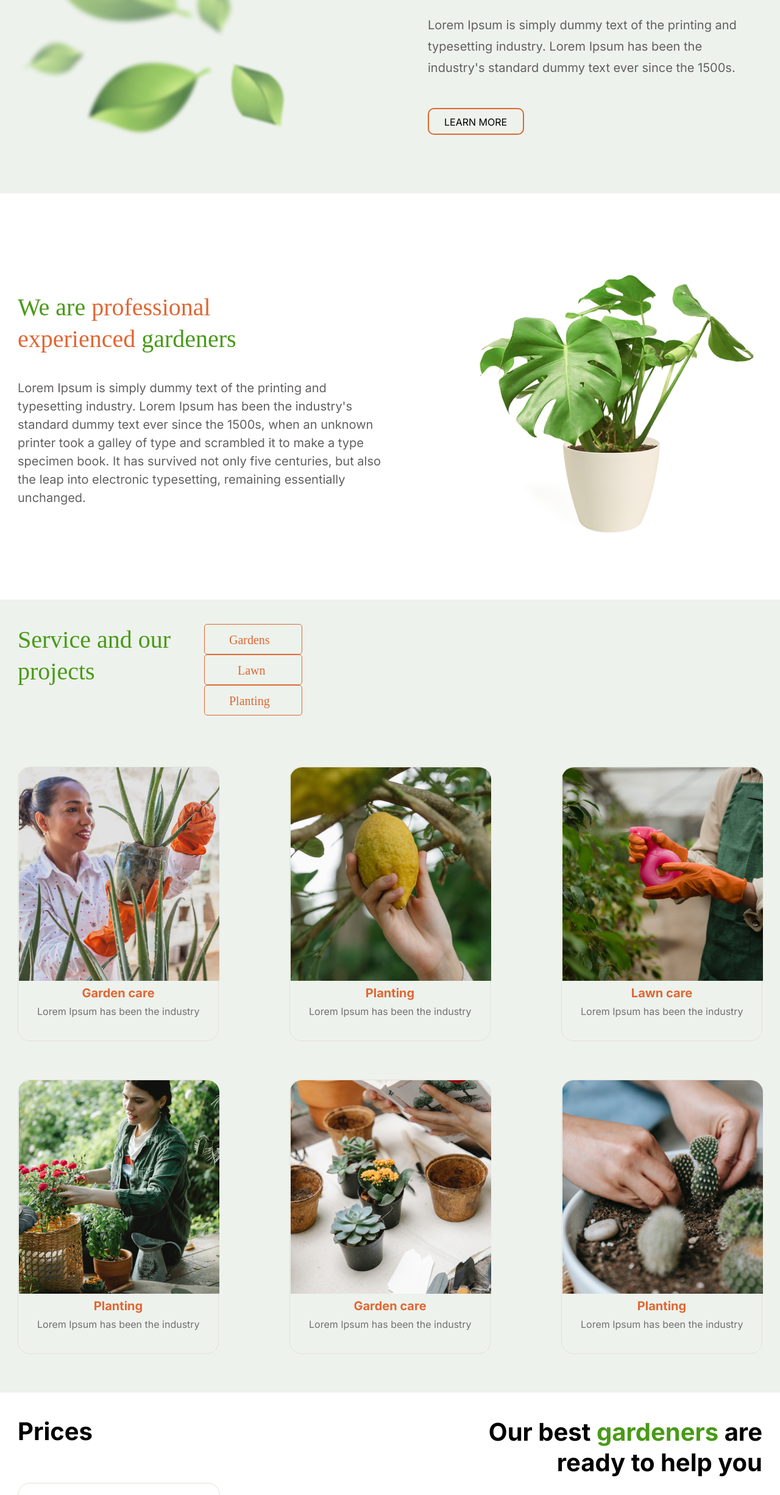
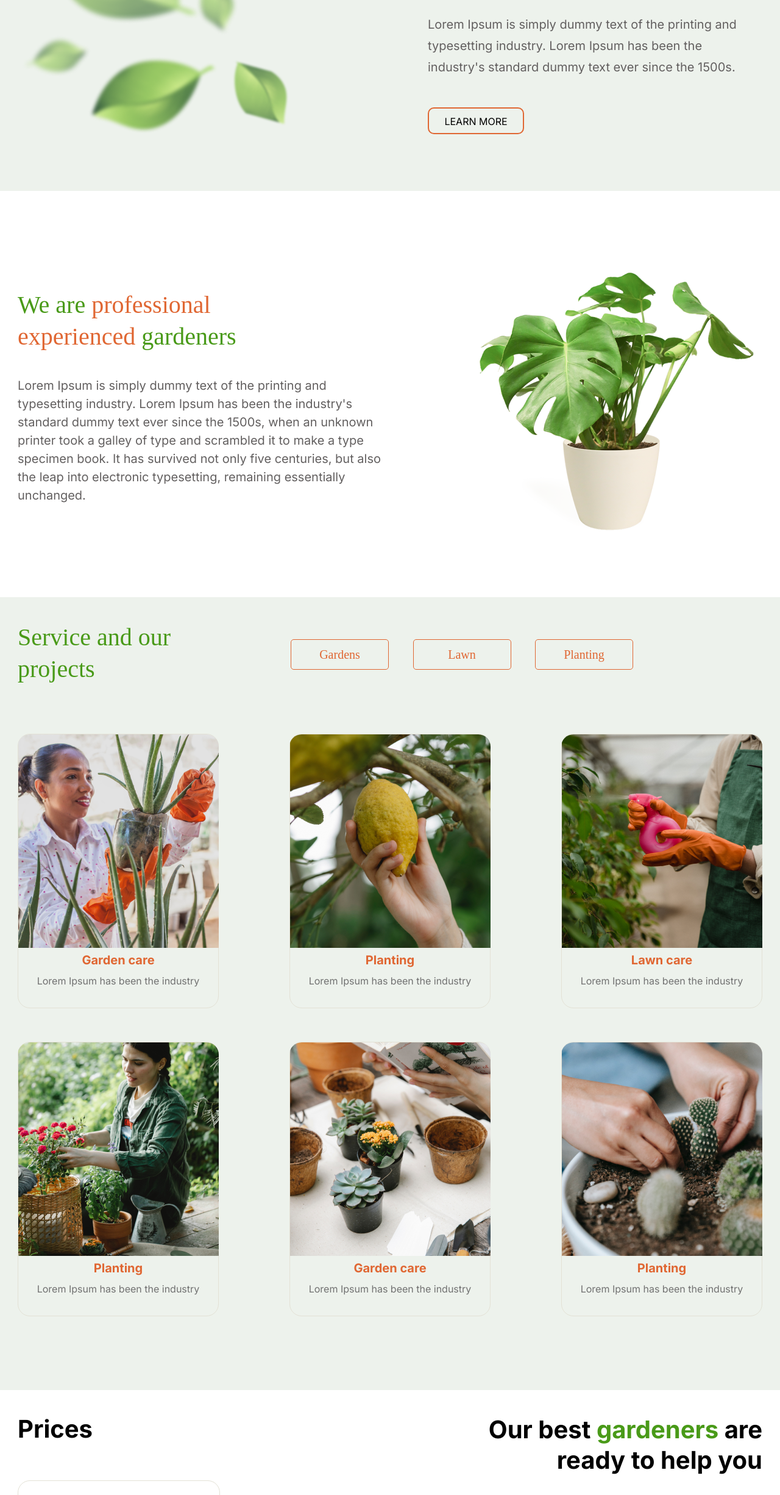
Before and after one commit to volya-piatrovich/rsschool-cv-stg0, a plain HTML site: page index.html in a window 1280 px wide. Shown: the part 349-2800 px from the top of the page at 61% size. Drawn offline with Linux system fonts and the light colour scheme; a web font is replaced by a local one.

Commit message:
feat: add last blocks and js file

```diff
--- a/index.html
+++ b/index.html
@@ -1,17 +1,35 @@
 <!DOCTYPE html>
 <html lang="en">
   <head>
-    <meta charset="UTF-8" />
-    <meta http-equiv="X-UA-Compatible" content="IE=edge" />
-    <meta name="viewport" content="width=device-width, initial-scale=1.0" />
-    <link rel="stylesheet" href="./sass/style.css" />
-    <link rel="preconnect" href="https://fonts.googleapis.com" />
-    <link rel="preconnect" href="https://fonts.gstatic.com" crossorigin />
+    <meta charset="UTF-8">
+    <meta http-equiv="X-UA-Compatible" content="IE=edge">
+    <meta name="viewport" content="width=device-width, initial-scale=1.0">
+    <link rel="stylesheet" href="./sass/style.css">
+    <link rel="preconnect" href="https://fonts.googleapis.com">
+    <link rel="preconnect" href="https://fonts.gstatic.com" crossorigin>
     <link
       href="https://fonts.googleapis.com/css2?family=Inika:wght@400;700&family=Inter:wght@300;400;600;700&family=Roboto&display=swap"
       rel="stylesheet"
-    />
+   >
     <title>Plants</title>
+    <link
+      rel="apple-touch-icon"
+      sizes="180x180"
+      href="./favicon/apple-touch-icon.png"
+   >
+    <link
+      rel="icon"
+      type="image/png"
+      sizes="32x32"
+      href="./favicon/favicon-32x32.png"
+   >
+    <link
+      rel="icon"
+      type="image/png"
+      sizes="16x16"
+      href="./favicon/favicon-16x16.png"
+   >
+    <link rel="manifest" href="./favicon/site.webmanifest">
   </head>
   <body>
     <div class="wrapper">
@@ -20,28 +38,34 @@
           <div class="header__body">
             <div class="header__logo logo-header">
               <div class="logo-header__img">
-                <img src="./image/icons/logo.svg" alt="plants logo" />
+                <img src="./image/icons/logo.svg" alt="plants logo">
               </div>
               <div class="logo-header__text">Plants</div>
             </div>
             <nav class="header__menu menu-header">
               <ul class="menu-header__list">
-                <li class="menu-header__items"><a href="#">Home</a></li>
-                <li class="menu-header__items"><a href="#">About us</a></li>
-                <li class="menu-header__items"><a href="#">Service</a></li>
-                <li class="menu-header__items"><a href="#">Price</a></li>
-                <li class="menu-header__items"><a href="#">Contacts</a></li>
+                <li class="menu-header__items"><a href="#welcome">Home</a></li>
+                <li class="menu-header__items">
+                  <a href="#about-us">About us</a>
+                </li>
+                <li class="menu-header__items">
+                  <a href="#service">Service</a>
+                </li>
+                <li class="menu-header__items"><a href="#price">Price</a></li>
+                <li class="menu-header__items">
+                  <a href="#contacts">Contacts</a>
+                </li>
               </ul>
             </nav>
           </div>
         </div>
       </header>
       <main class="main">
-        <section class="welcome">
+        <section class="welcome" id="welcome">
           <div class="container">
             <div class="welcome__body">
               <div class="welcome__image">
-                <img src="./image/leafs.png" alt="leaves" />
+                <img src="./image/leafs.png" alt="leaves">
               </div>
               <div class="welcome__content">
                 <h1 class="welcome__title">
@@ -52,14 +76,12 @@
                   typesetting industry. Lorem Ipsum has been the industry's
                   standard dummy text ever since the 1500s.
                 </div>
-                <div class="welcome__button">
-                  <a href="#">LEARN MORE</a>
-                </div>
+                <button class="welcome__button">LEARN MORE</button>
               </div>
             </div>
           </div>
         </section>
-        <section class="about">
+        <section class="about" id="about-us">
           <div class="container">
             <div class="about__body">
               <div class="about__content">
@@ -77,86 +99,80 @@
                 </div>
               </div>
               <div class="about__image">
-                <img src="./image/houseplant.png" alt="house plant" />
+                <img src="./image/houseplant.png" alt="house plant">
               </div>
             </div>
           </div>
         </section>
-        <section class="service">
+        <section class="service" id="service">
           <div class="container">
             <div class="service__body">
               <div class="service__info">
                 <div class="service__title">Service and our projects</div>
-                <div class="service__buttons buttons-service">
-                  <div class="buttons-service__body">
-                    <button class="buttons-service__gardens">Gardens</button>
-                  </div>
-                  <div class="buttons-service__body">
-                    <button class="buttons-service__lawn">Lawn</button>
-                  </div>
-                  <div class="buttons-service__body">
-                    <button class="buttons-service__planting">Planting</button>
-                  </div>
+                <div class="service__buttons-row">
+                  <button class="service__button">Gardens</button>
+                  <button class="service__button">Lawn</button>
+                  <button class="service__button">Planting</button>
                 </div>
               </div>
               <div class="service__cards">
-                <div class="service__item item-service">
-                  <div class="item-service__image">
-                    <img src="./image/services1.png" alt="women with plant" />
+                <div class="service__card card-service card-service__first-row">
+                  <div class="card-service__image">
+                    <img src="./image/services1.png" alt="women with plant">
                   </div>
-                  <h3 class="item-service__title">Garden care</h3>
-                  <div class="item-service__text">
+                  <h3 class="card-service__title">Garden care</h3>
+                  <div class="card-service__text">
                     Lorem Ipsum has been the industry
                   </div>
                 </div>
-                <div class="service__item item-service">
-                  <div class="item-service__image">
-                    <img src="./image/services2.png" alt="lemon tree" />
+                <div class="service__card card-service card-service__first-row">
+                  <div class="card-service__image">
+                    <img src="./image/services2.png" alt="lemon tree">
                   </div>
-                  <h3 class="item-service__title">Planting</h3>
-                  <div class="item-service__text">
+                  <h3 class="card-service__title">Planting</h3>
+                  <div class="card-service__text">
                     Lorem Ipsum has been the industry
                   </div>
                 </div>
-                <div class="service__item item-service">
-                  <div class="item-service__image">
+                <div class="service__card card-service card-service__first-row">
+                  <div class="card-service__image">
                     <img
                       src="./image/services3.png"
                       alt="plants sprayed with water"
-                    />
+                   >
                   </div>
-                  <h3 class="item-service__title">Lawn care</h3>
-                  <div class="item-service__text">
+                  <h3 class="card-service__title">Lawn care</h3>
+                  <div class="card-service__text">
                     Lorem Ipsum has been the industry
                   </div>
                 </div>
-                <div class="service__item item-service">
-                  <div class="item-service__image">
+                <div class="service__card card-service">
+                  <div class="card-service__image">
                     <img
                       src="./image/services4.png"
                       alt="women caring for plants"
-                    />
+                   >
                   </div>
-                  <h3 class="item-service__title">Planting</h3>
-                  <div class="item-service__text">
+                  <h3 class="card-service__title">Planting</h3>
+                  <div class="card-service__text">
                     Lorem Ipsum has been the industry
                   </div>
                 </div>
-                <div class="service__item item-service">
-                  <div class="item-service__image">
-                    <img src="./image/services5.png" alt="flower pots" />
+                <div class="service__card card-service">
+                  <div class="card-service__image">
+                    <img src="./image/services5.png" alt="flower pots">
                   </div>
-                  <h3 class="item-service__title">Garden care</h3>
-                  <div class="item-service__text">
+                  <h3 class="card-service__title">Garden care</h3>
+                  <div class="card-service__text">
                     Lorem Ipsum has been the industry
                   </div>
                 </div>
-                <div class="service__item item-service">
-                  <div class="item-service__image">
-                    <img src="./image/services6.png" alt="potted plants" />
+                <div class="service__card card-service">
+                  <div class="card-service__image">
+                    <img src="./image/services6.png" alt="potted plants">
                   </div>
-                  <h3 class="item-service__title">Planting</h3>
-                  <div class="item-service__text">
+                  <h3 class="card-service__title">Planting</h3>
+                  <div class="card-service__text">
                     Lorem Ipsum has been the industry
                   </div>
                 </div>
@@ -164,7 +180,7 @@
             </div>
           </div>
         </section>
-        <section class="prices">
+        <section class="prices" id="price">
           <div class="container">
             <div class="prices__body">
               <div class="prices__list list-prices">
@@ -176,7 +192,7 @@
                       <img
                         src="./image/icons/price-icon.svg"
                         alt="acton icon"
-                      />
+                     >
                     </div>
                   </div>
                   <div class="list-prices__item item-list-prices">
@@ -185,7 +201,7 @@
                       <img
                         src="./image/icons/price-icon.svg"
                         alt="acton icon"
-                      />
+                     >
                     </div>
                   </div>
                   <div class="list-prices__item item-list-prices">
@@ -194,7 +210,7 @@
                       <img
                         src="./image/icons/price-icon.svg"
                         alt="acton icon"
-                      />
+                     >
                     </div>
                   </div>
                 </div>
@@ -205,23 +221,23 @@
                 </h2>
                 <button class="contact-price__button">Contact us</button>
                 <div class="contact-price__image">
-                  <img src="./image/prise-leafs.png" alt="leaves" />
+                  <img src="./image/prise-leafs.png" alt="leaves">
                 </div>
               </div>
             </div>
           </div>
         </section>
-        <section class="contacts">
+        <section class="contacts" id="contacts">
           <div class="container">
             <div class="contacts__body">
               <div class="contacts__image">
-                <img src="./image/contact.png" alt="woman width plant" />
+                <img src="./image/contact.png" alt="woman width plant">
               </div>
               <div class="contacts__tittle">Contact us</div>
               <div class="contacts__city city-contacts">
                 <div class="city-contacts__text">City</div>
                 <div class="city-contacts__icon">
-                  <img src="./image/icons/price-icon.svg" alt="acton icon" />
+                  <img src="./image/icons/price-icon.svg" alt="acton icon">
                 </div>
               </div>
             </div>
@@ -245,7 +261,7 @@
               <ul class="social-media__list">
                 <li class="social-media__item">
                   <a href="#" class="social-media__instagram">
-                    <img src="./image/icons/inst.svg" alt="instagram icon" />
+                    <img src="./image/icons/inst.svg" alt="instagram icon">
                   </a>
                 </li>
                 <li class="social-media__item">
@@ -253,12 +269,12 @@
                     <img
                       src="./image/icons/facebook.svg"
                       alt="faceboock icon"
-                    />
+                   >
                   </a>
                 </li>
                 <li class="social-media__item">
                   <a href="#" class="social-media__twitter">
-                    <img src="./image/icons/twitter.svg" alt="twitter icon" />
+                    <img src="./image/icons/twitter.svg" alt="twitter icon">
                   </a>
                 </li>
                 <li class="social-media__item">
@@ -266,7 +282,7 @@
                     <img
                       src="./image/icons/pinterest.svg"
                       alt="pinterest icon"
-                    />
+                   >
                   </a>
                 </li>
               </ul>
@@ -275,5 +291,6 @@
         </div>
       </footer>
     </div>
+    <script src="./index.js"></script>
   </body>
 </html>
--- /dev/null
+++ b/index.js
@@ -0,0 +1,3 @@
+console.log(
+  'Вёрстка валидная +10 \nВёрстка семантическая +20 \n<header>, <main>, <footer> +3 \nпять элементов <section> +3 \nтолько один заголовок <h1> +3 \nчетыре заголовка <h2> +3 \nодин элемент <nav> +3 \nдва списка ul > li > a (панель навигации, ссылки на соцсети) +3 \nпять кнопок <button> +2 \nВёрстка соответствует макету +48 \nблок <header> +6 \nсекция welcome +7 \nсекция about +7 \nсекция service +7 \nсекция prices +7 \nсекция contacts +7 \nблок <footer> +7 \nТребования к css + 12 \nдля построения сетки используются флексы или гриды +2 \nпри уменьшении масштаба страницы браузера вёрстка размещается по центру, а не сдвигается в сторону +2 \nфоновый цвет тянется на всю ширину страницы +2 \nиконки добавлены в формате .svg. SVG может быть добавлен любым способом. Обращаем внимание на формат, а не на способ добавления +2 \nизображения добавлены в формате .jpg или .png +2 \nесть favicon +2 \nИнтерактивность, реализуемая через css +20 \nплавная прокрутка по якорям +5 \ncсылки в футере при нажатии на них ведут на гитхаб автора проекта и на страницу курса https://rs.school/js-stage0/ +5 \nинтерактивность включает в себя не только изменение внешнего вида курсора, например, при помощи свойства cursor: pointer, но и другие визуальные эффекты, например, изменение цвета фона или цвета шрифта.+5 \nобязательное требование к интерактивности: плавное изменение внешнего вида элемента при наведении и клике не влияющее на соседние элементы +5 \nИтоговая оценка: 100 баллов'
+);
--- a/sass/_base.scss
+++ b/sass/_base.scss
@@ -1,3 +1,6 @@
+html {
+  scroll-behavior: smooth;
+}
 .wrapper {
   min-height: 100%;
   display: flex;
--- a/sass/_contacts.scss
+++ b/sass/_contacts.scss
@@ -1,5 +1,5 @@
 .contacts {
-  max-height: 550px;
+  min-height: 550px;
   background-color: #edf2ec;
 
   &__body {
--- a/sass/_footer.scss
+++ b/sass/_footer.scss
@@ -1,5 +1,5 @@
 .footer {
-  max-height: 130px;
+  min-height: 130px;
   background-color: #fff;
   font-family: 'Inter';
   color: #000000;
--- a/sass/_header.scss
+++ b/sass/_header.scss
@@ -1,6 +1,6 @@
 .header {
   background-color: #edf2ec;
-  max-height: 134px;
+  max-height: 130px;
   &__body {
     font-family: inika;
     font-size: 16px;
@@ -31,7 +31,7 @@
   }
 
   &__items {
-    padding-right: 46px;
+    padding-right: 47px;
     transition: color 0.2s ease-in, font-weight 0.2s ease-in;
     &:last-child {
       content: '';
--- a/sass/_prices.scss
+++ b/sass/_prices.scss
@@ -1,10 +1,9 @@
 .prices {
   background-color: #ffffff;
-  max-height: 560px;
+  min-height: 560px;
 
   &__body {
     display: flex;
-    margin: 40px 0 115px 0;
   }
 
   &__list {
@@ -18,6 +17,7 @@
   }
 }
 .list-prices {
+  margin-top: 40px;
   &__title {
     font-family: 'Inter';
     font-weight: 700;
@@ -62,6 +62,7 @@
   }
 }
 .contact-price {
+  margin-top: 40px;
   &__title {
     font-family: 'Inter';
     font-weight: 700;
--- a/sass/_service.scss
+++ b/sass/_service.scss
@@ -1,15 +1,15 @@
 .service {
-  max-height: 1300px;
+  min-height: 1300px;
   background-color: #edf2ec;
   &__body {
     display: flex;
-    flex-direction: column;
+    flex-wrap: wrap;
   }
 
   &__info {
     display: flex;
-    max-width: 1007px;
-    margin-top: 40px;
+    width: 1010px;
+    margin: 40px 0 80px 0;
   }
 
   &__title {
@@ -20,56 +20,50 @@
     max-width: 306px;
   }
 
-  &__butons {
+  &__buttons-row {
+    margin: 29px 0 0 142px;
+  }
+
+  &__button {
+    display: inline-block;
+    width: 161px;
+    height: 50px;
+    border: 1px solid #e06733;
+    border-radius: 5px;
+    font-family: 'Inika';
+    font-size: 20px;
+    line-height: 1.3;
+    color: #e06733;
+    margin-left: 36px;
+    &:first-child {
+      margin-left: 0px;
+    }
+    background-color: transparent;
+    transition: color 0.3s ease-in, background-color 0.3s ease-in;
+    &:hover {
+      background-color: #e06733;
+      color: #edf2ec;
+    }
   }
 
   &__cards {
     display: flex;
+    flex-wrap: wrap;
     justify-content: space-between;
-    flex-wrap: wrap;
-    margin: 21px 0 118px 0;
   }
 
-  &__item {
+  &__card {
     display: flex;
     flex-direction: column;
+    align-items: center;
+    width: 330px;
     height: 450px;
-    width: 330px;
     border: 1px solid #e3e1d5;
     border-radius: 20px;
+    font-family: 'Inter';
   }
 }
-
-.buttons-service {
-  &__body {
-    width: 161px;
-    height: 50px;
-    border: 1px solid #e06733;
-    border-radius: 5px;
-    padding: 12px 0;
-  }
-  button {
-    background-color: transparent;
-    display: inline-block;
-    font-family: 'Inika';
-    font-size: 20px;
-    line-height: 1.3;
-    color: #e06733;
-  }
-  &__gardens {
-    padding: 0 40px;
-  }
-
-  &__lawn {
-    padding: 0 54px;
-  }
-
-  &__planting {
-    padding: 0 40px;
-  }
-}
-.item-service {
-  margin-top: 63px;
+.card-service {
   &__image {
     img {
       border-radius: 20px 20px 0 0;
@@ -77,20 +71,21 @@
   }
 
   &__title {
-    font-family: 'Inter';
     font-weight: 700;
     font-size: 20px;
     line-height: 1;
     color: #e06733;
     margin-top: 10px;
-    align-self: center;
   }
 
   &__text {
-    font-family: 'Inter';
+    font-weight: 400;
     font-size: 16px;
     line-height: 1.25;
     color: #717171;
-    margin: 10px 30px 36px 31px;
+    margin-top: 14px;
+  }
+  &__first-row {
+    margin-bottom: 55px;
   }
 }
--- a/sass/_welcome.scss
+++ b/sass/_welcome.scss
@@ -7,7 +7,7 @@
   }
 
   &__image {
-    margin: 55px 10px 55px 0;
+    margin: 55px 0px 55px 5px;
   }
 
   &__content {
@@ -23,6 +23,7 @@
     font-size: 45px;
     line-height: 1.1;
     color: #717171;
+    margin-left: 5px;
     span {
       color: #499a18;
     }
@@ -32,19 +33,26 @@
     font-size: 20px;
     line-height: 1.75;
     color: #636060;
-    margin: 42px 24px 48px 0;
+    margin: 45px 24px 48px 5px;
   }
 
   &__button {
+    display: inline-block;
+    background-color: transparent;
     width: 158px;
     height: 44px;
     line-height: 1.25;
     border: 2px solid #e06733;
     border-radius: 10px;
     padding: 11px 25px;
-    a {
-      color: #000000;
-      font-size: 16px;
+    margin-left: 5px;
+    font-family: 'Inter';
+    font-size: 16px;
+    color: #000;
+    transition: color 0.3s ease-in, background-color 0.3s ease-in;
+    &:hover {
+      background-color: #e06733;
+      color: #ffffff;
     }
   }
 }
```
Also changed, not shown: favicon/android-chrome-192x192.png (added), favicon/android-chrome-512x512.png (added), favicon/apple-touch-icon.png (added), favicon/favicon-16x16.png (added), favicon/favicon-32x32.png (added), favicon/favicon.ico (added), favicon/site.webmanifest (added), image/icons/logo_vector.png (added), sass/style.css.
